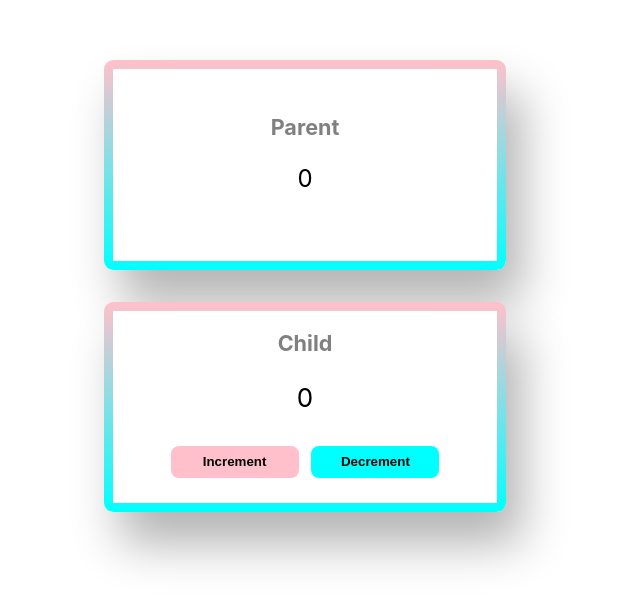
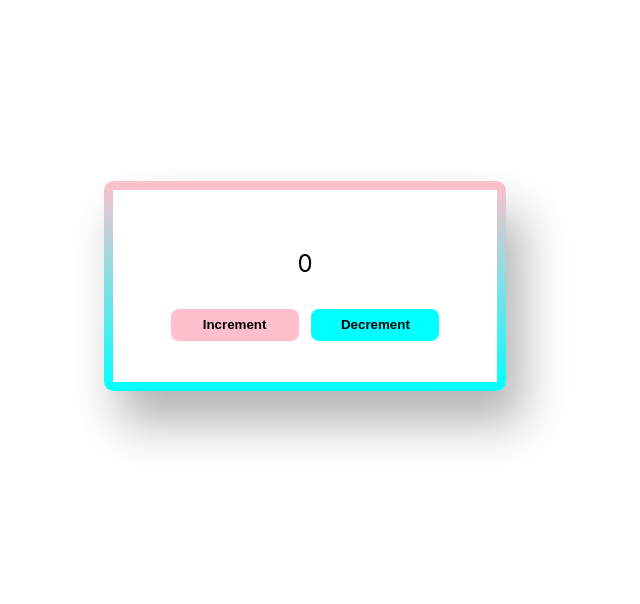
Before and after one commit to ShahariarRahman/redux-foundation, a React (Create React App) app: page / in a window 1280 px wide. Shown: the part 114-718 px from the top of the page, without its empty margins (335-975 px from the left). Built offline with nearby package versions, Linux system fonts and the light colour scheme.

Commit message:
useReducer

```diff
--- a/src/App.js
+++ b/src/App.js
@@ -1,24 +1,13 @@
-import { useState, createContext } from "react";
-import Parent from "./pages/Parent";
 import './App.css';
-
-/** context api (global state):
-  1. export const COUNTER_CONTEXT = createContext();
-  2. <contextName.Provider value ={object of states}>{where/which element to send}</contextName.Provider>
-  3. import COUNTER_CONTEXT
-  4. const {count, setCount } = useContext(COUNTER_CONTEXT)
- **/
-export const COUNTER_CONTEXT = createContext();
+import ContextApiPractice from './pages/ContextApiPractice/ContextApiPractice';
+import Counter from './pages/Counter/Counter';
 
 const App = () => {
-  const [count, setCount] = useState(0);
-  const value = { count, setCount };
   return (
-    <COUNTER_CONTEXT.Provider value={value}>
-      <div className="App-header">
-        <Parent />
-      </div>
-    </COUNTER_CONTEXT.Provider>
+    <div className="App-header">
+      {/* <ContextApiPractice></ContextApiPractice> */}
+      <Counter></Counter>
+    </div>
   );
 }
 
--- a/src/pages/Child.js
+++ b/src/pages/Child/Child.js
@@ -1,5 +1,5 @@
 import React, { useContext } from 'react';
-import { COUNTER_CONTEXT } from '../App';
+import { COUNTER_CONTEXT } from '../ContextApiPractice/ContextApiPractice';
 import './Child.css';
 
 const Child = () => {
--- /dev/null
+++ b/src/pages/ContextApiPractice/ContextApiPractice.js
@@ -0,0 +1,22 @@
+import React, { useState, createContext } from 'react';
+import Parent from '../Parent/Parent';
+
+export const COUNTER_CONTEXT = createContext();
+/** context api (global state):
+  1. export const COUNTER_CONTEXT = createContext();
+  2. <contextName.Provider value ={object of states}>{where/which element to send}</contextName.Provider>
+  3. import COUNTER_CONTEXT
+  4. const {count, setCount } = useContext(COUNTER_CONTEXT)
+ **/
+
+const ContextApiPractice = () => {
+    const [count, setCount] = useState(0);
+    const value = { count, setCount };
+    return (
+        <COUNTER_CONTEXT.Provider value={value}>
+            <Parent />
+        </COUNTER_CONTEXT.Provider>
+    );
+};
+
+export default ContextApiPractice;
--- /dev/null
+++ b/src/pages/Counter/Counter.js
@@ -0,0 +1,30 @@
+import React, { useReducer } from 'react';
+
+const Counter = () => {
+    const initialState = 0;
+    const reducer = (state, action) => {
+        console.log(action);
+        if (action.type === 'INCREMENT') {
+            return state + 1;
+        }
+        else if (action.type === 'DECREMENT') {
+            return state - 1;
+        }
+    }
+    const [state, dispatch] = useReducer(reducer, initialState);
+
+    return (
+        <div className='box-container'>
+            <div className='box'>
+                <p>{state}</p>
+                <div className='btn-container'>
+                    <button className='btn btn-inc' onClick={() => dispatch({ type: 'INCREMENT' })}>Increment</button>
+                    <button className='btn btn-dec' onClick={() => dispatch({ type: 'DECREMENT' })}>Decrement</button>
+                </div>
+            </div>
+        </div>
+
+    );
+};
+
+export default Counter;
--- a/src/pages/Parent.js
+++ b/src/pages/Parent/Parent.js
@@ -1,6 +1,6 @@
 import React, { useContext } from 'react';
-import { COUNTER_CONTEXT } from '../App';
-import Child from './Child';
+import Child from '../Child/Child';
+import { COUNTER_CONTEXT } from '../ContextApiPractice/ContextApiPractice';
 
 const Parent = () => {
     const { count } = useContext(COUNTER_CONTEXT);
```
Also changed, not shown: src/pages/ShortForm/ShortForm.js (added, +11 -0 lines), src/pages/Child/Child.css (renamed from src/pages/Child.css), src/pages/Counter/Counter.css (added), src/pages/Parent/Parent.css (added), src/pages/ShortForm/ShortForm.css (added).
